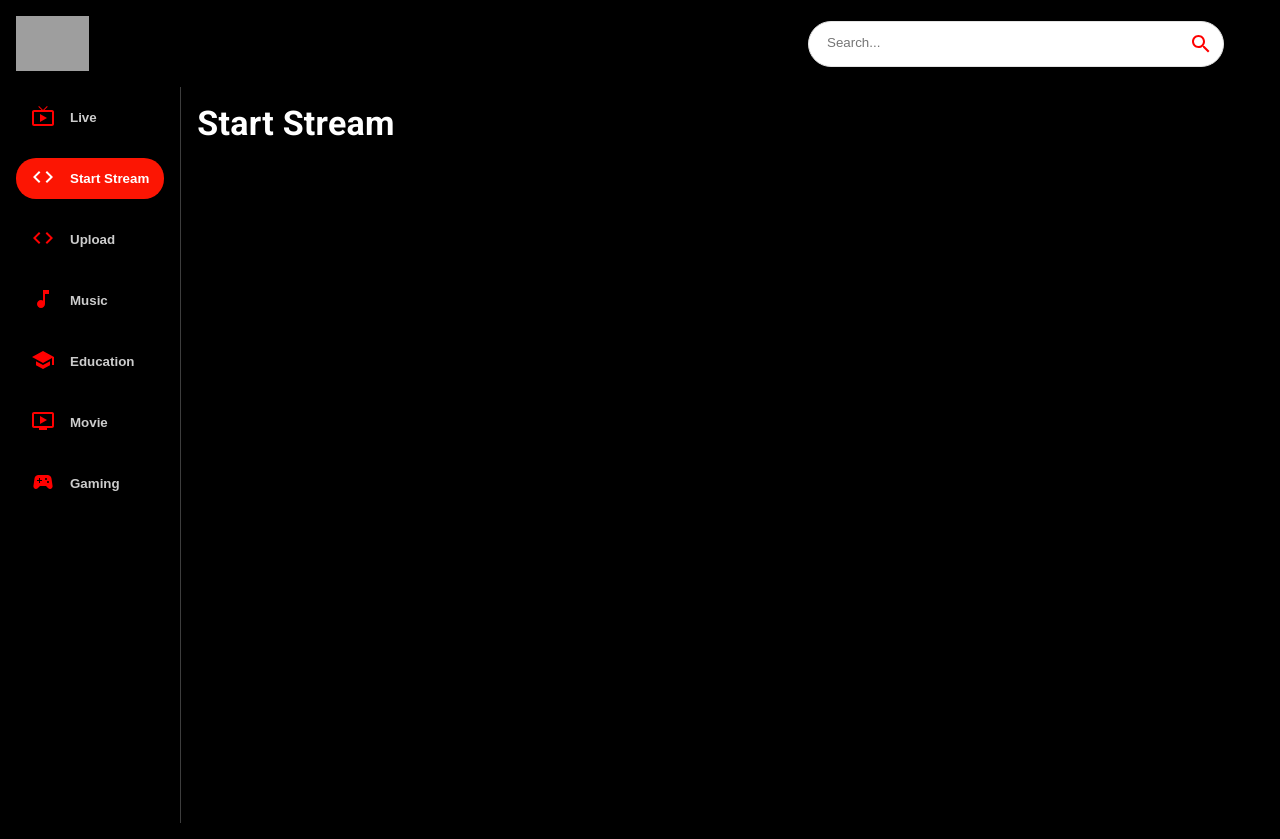
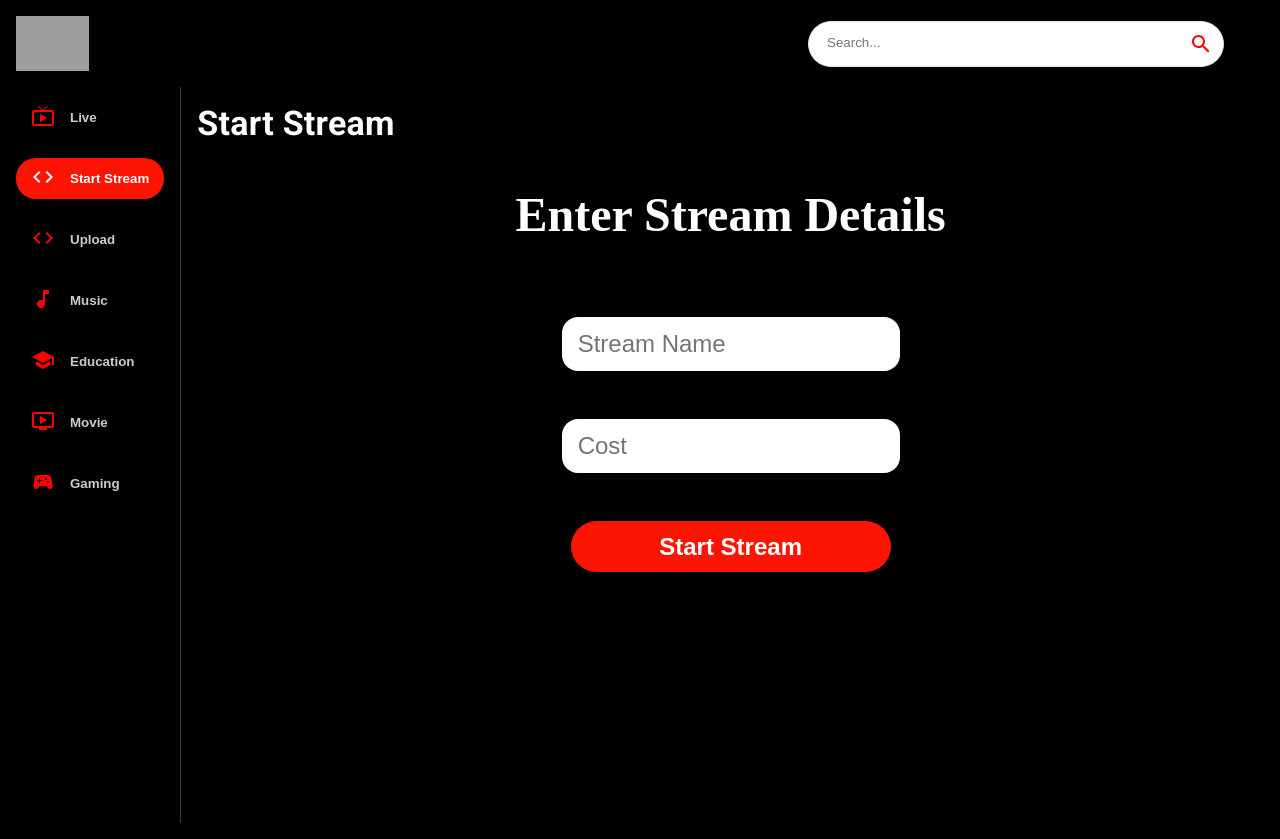
Before and after one commit to ETHForAll-DopingAgain/client, a React (Create React App) app: page / in a window 1280 px wide. Both pictures are taken after a click on the button "Start Stream". Built offline with nearby package versions, Linux system fonts and the light colour scheme; no server answers; grey boxes are pictures that could not be loaded.

Commit message:
Adds stream creation section

```diff
--- a/src/components/Feed.jsx
+++ b/src/components/Feed.jsx
@@ -1,6 +1,6 @@
 import React, { useEffect, useState } from "react";
 import { Box, Stack, Typography } from "@mui/material";
-import startStream from "../pages/startStream";
+import StartStream from "../pages/startStream";
 
 import { fetchFromAPI } from "../utils/fetchFromAPI";
 import { Videos, Sidebar } from "./";
@@ -12,7 +12,7 @@ const Feed = () => {
   let page;
   if(selectedCategory === "Live") {
   } else if(selectedCategory === "Start Stream") {
-    page = <startStream />;
+    page = <StartStream />;
   } else if(selectedCategory === "Upload") {
     page = <Videos videos={videos} />;
   } else if(selectedCategory === "Music") {
@@ -44,6 +44,7 @@ const Feed = () => {
           {selectedCategory} <span style={{ color: "#FC1503" }}></span>
         </Typography>
 
+        {/* <StartStream /> */}
         {page}
 
       </Box>
--- a/src/pages/startStream.jsx
+++ b/src/pages/startStream.jsx
@@ -1,10 +1,150 @@
 import React from 'react'
+import { useState } from 'react'
 
-function startStream() {
+const StartStream = () => {
+  const [streamName, setStreamName] = useState('form')
+  const handleSubmit = (e) => {
+    setStreamName(e);
+  }
+  if(streamName === 'form') {
   return (
     <>
+      <div className='startStream' style={{
+        width: '100%',
+        height: '90%',
+        color: 'white',
+        display: 'flex',
+        flexDirection: 'column',
+        justifyContent: 'space-evenly',
+        alignItems: 'center',
+        borderRadius: '2rem',
+        border : '0.01px black',
+        boxShadow: '0 0 30px 0 rgba(0,0,0,0.25)',
+      }}>
+
+        <div className='startStream__title' style={{
+          width: '100%',
+          height: '10%',
+          display: 'flex',
+          justifyContent: 'center',
+          alignItems: 'center',
+          fontSize: '3rem',
+          fontWeight: 'bold',
+        }}>
+          Enter Stream Details
+        </div>
+
+        <form className='startStream__form' onSubmit={handleSubmit} style={{
+          width: '100%',
+          height: '80%',
+          display: 'flex',
+          flexDirection: 'column',
+          alignItems: 'center',
+        }}>
+
+          <input className='startStream__form__input' type='text' placeholder='Stream Name' style={{
+            width: '30%',
+            height: '10%',
+            borderRadius: '1rem',
+            marginTop: '3rem',
+            border: '0.01px black',
+            fontSize: '1.5rem',
+            paddingLeft: '1rem',
+          }} />
+
+          <input className='startStream__form__input' type='text' placeholder='Cost' style={{
+            width: '30%',
+            height: '10%',
+            marginTop: '3rem',
+            borderRadius: '1rem',
+            border: '0.01px black',
+            fontSize: '1.5rem',
+            paddingLeft: '1rem',
+          }} />
+
+          <button className='startStream__form__button' type='submit' style={{
+            width: '30%',
+            height: '10%',
+            borderRadius: '2rem',
+            marginTop: '3rem',
+            border: '0.01px black',
+            fontSize: '1.5rem',
+            fontWeight: 'bold',
+            backgroundColor: '#FC1503',
+            color: 'white',
+          }}>
+            Start Stream
+          </button>
+        </form>
+
+      </div>
     </>
   )
+  } else{
+    return (
+    <>
+      <div className='startStream' style={{
+        width: '100%',
+        height: '90%',
+        color: 'white',
+        display: 'flex',
+        flexDirection: 'column',
+        justifyContent: 'space-evenly',
+        alignItems: 'center',
+        borderRadius: '2rem',
+        border : '0.01px black',
+        boxShadow: '0 0 30px 0 rgba(0,0,0,0.25)',
+      }}>
+
+        <div className='stream_details' style={{
+          width: '100%',
+          height: '10%',
+          display: 'flex',
+          justifyContent: 'center',
+          alignItems: 'center',
+          fontSize: '3rem',
+          fontWeight: 'bold',
+        }}>
+          Stream Details
+        </div>
+
+        <div className='stream_details__details' style={{
+          width: '40%',
+          height: '80%',
+          display: 'flex',
+          flexDirection: 'column',
+          alignItems: 'center',
+        }}>
+          <div className='stream_details__details__name' style={{
+            width: '100%',
+            height: '10%',
+            borderRadius: '1rem',
+            marginTop: '3rem',
+            border: '0.01px black',
+            fontSize: '1.5rem',
+            paddingLeft: '1rem',
+          }}>
+            <span style={{color: 'red', fontWeight: 'bold'}}>Stream Server:</span> rtmp://rtmp.livepeer.com/live
+          </div>
+
+          <div className='stream_details__details__cost' style={{
+            width: '30%',
+            height: '10%',
+            marginTop: '3rem',
+            borderRadius: '1rem',
+            border: '0.01px black',
+            fontSize: '1.5rem',
+            paddingLeft: '1rem',
+          }}>
+            <span style={{color: 'red', fontWeight: 'bold'}}>Cost:</span> 69.69
+          </div>
+        </div>
+
+      </div>
+    </>
+  )
+  }
+
 }
 
-export default startStream
+export default StartStream
```
